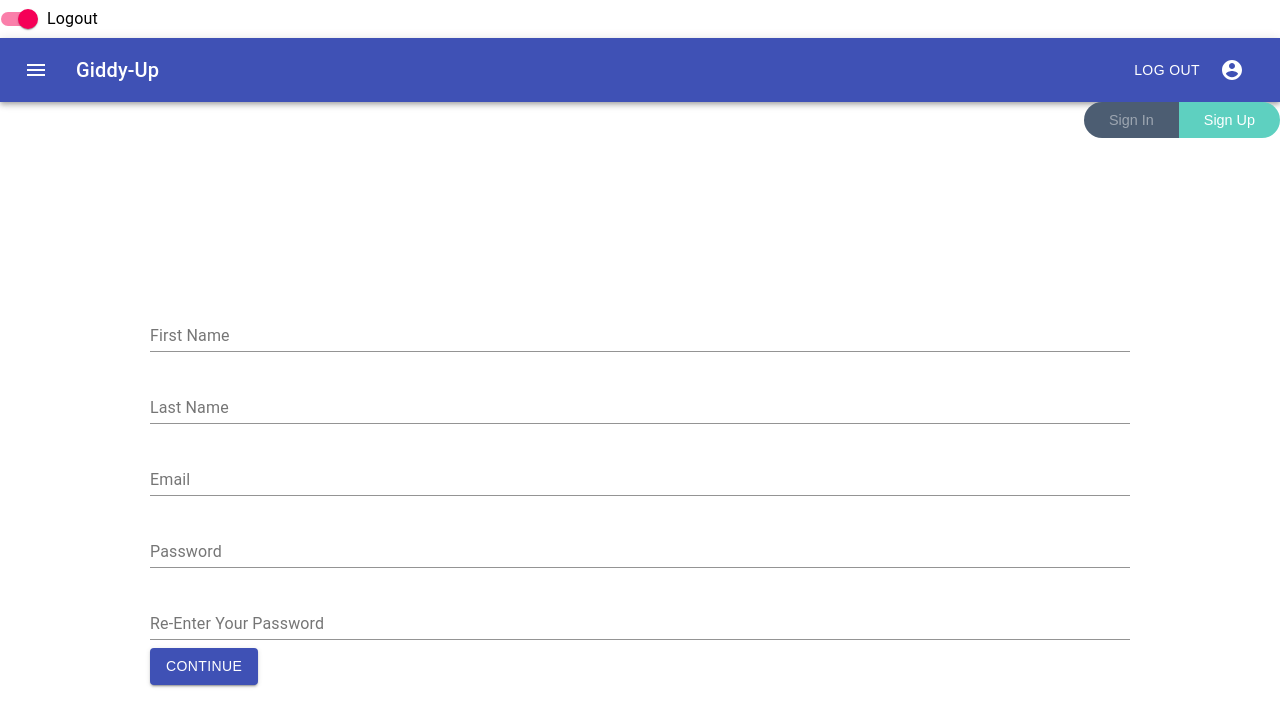
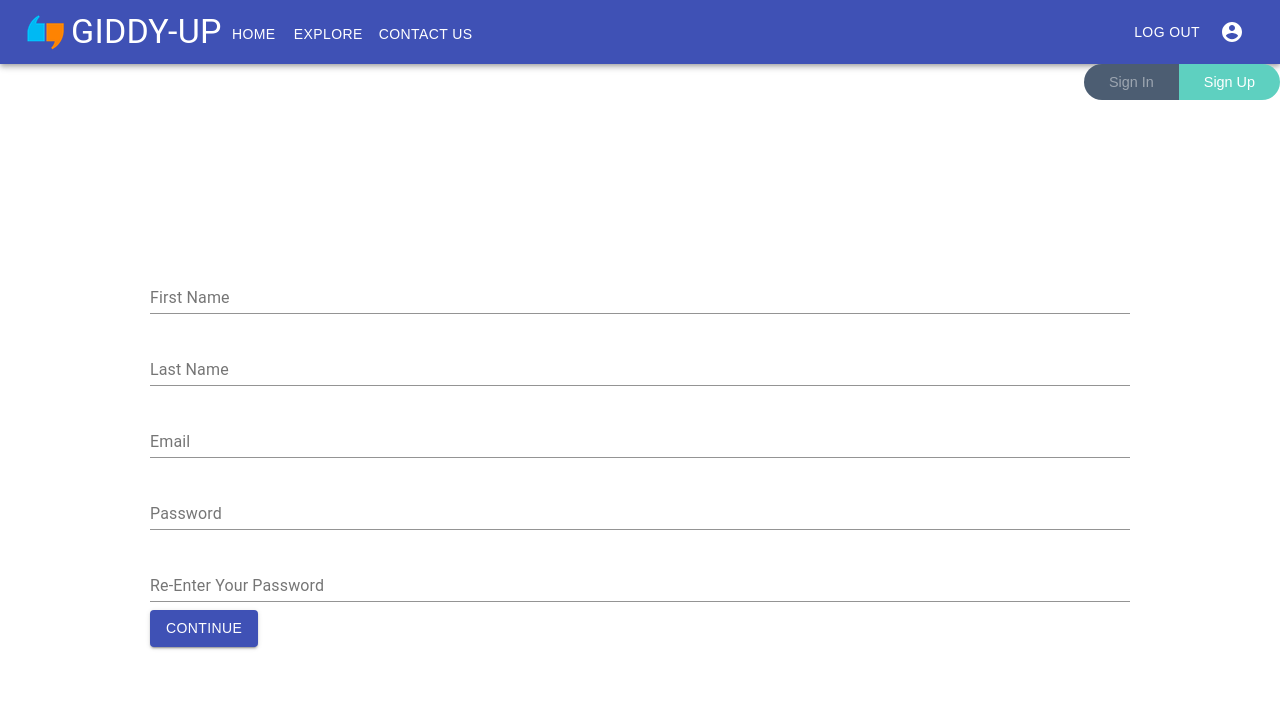
Before and after one commit to RaphaelChevallier/Social-Learning-Platform, a React (Create React App) app in the folder client/: page / in a window 1280 px wide. Shown: the top 726 px of the page. Built offline with nearby package versions, Linux system fonts and the light colour scheme.

Commit message:
Buttons&logo

```diff
--- a/client/package.json
+++ b/client/package.json
@@ -3,7 +3,7 @@
   "version": "0.1.0",
   "private": true,
   "dependencies": {
-    "@material-ui/core": "^4.6.0",
+    "@material-ui/core": "^4.6.1",
     "@material-ui/icons": "^4.5.1",
     "@material-ui/lab": "^4.0.0-alpha.32",
     "axios": "^0.19.0",
--- a/client/src/App.js
+++ b/client/src/App.js
@@ -25,6 +25,9 @@ import FormControlLabel from '@material-ui/core/FormControlLabel';
 import FormGroup from '@material-ui/core/FormGroup';
 import MenuItem from '@material-ui/core/MenuItem';
 import Menu from '@material-ui/core/Menu';
+import Logo from './logo/logoIcon.png';
+
+
 
 
 const useStyles = makeStyles(theme => ({
@@ -37,20 +40,15 @@ const useStyles = makeStyles(theme => ({
   title: {
     flexGrow: 1,
   },
+
 }));
 
 export default function App() {
   const classes = useStyles();
   const [auth, setAuth] = React.useState(true);
-  const [text, setText] = React.useState("Log OUT")
+  const [text, setText] = React.useState("Log OUT");
   const [anchorEl, setAnchorEl] = React.useState(null);
   const open = Boolean(anchorEl);
-
-  const handleChange = event => {
-    setAuth(event.target.checked);
-    setText(auth ? "login": "logout");
-
-  };
 
   const handleMenu = event => {
     setAnchorEl(event.currentTarget);
@@ -59,29 +57,39 @@ export default function App() {
   const handleClose = () => {
     setAnchorEl(null);
   };
+
+  //const handleLogin=()=>{
+    //if(sessionStorage.getItem('isloggedIn')===true && auth===false){
+
+      //setText(auth? "login" :"logout");
+    //}
+  //}
   const handleLogout = () => {
-     if(auth == true){
-   setAuth(false);}
-   setText(auth ? "login": "logout");
-  }
+      if(sessionStorage.getItem('isLoggedIn')===true && auth===true){
+          setText(auth ? "login": "logout");
+          sessionStorage.setItem('isLoggedIn',false);
+      }
+        else{
+          setAuth(false);
+          setText(auth ? "login": "login");
+        }
+    }
+
 
   return (
     <Router>
     <div className={classes.root}>
-      <FormGroup>
-        <FormControlLabel
-          control={<Switch checked={auth} onChange={handleChange} aria-label="login switch" />}
-          label={auth ? 'Logout' : 'Login'}
-        />
-      </FormGroup>
+
       <AppBar position="static">
         <Toolbar>
-          <IconButton edge="start" className={classes.menuButton} color="inherit" aria-label="menu">
-            <MenuIcon />
-          </IconButton>
-          <Typography variant="h6" className={classes.title}>
-            Giddy-Up
+          <img src={Logo} alt="websitelogo"/>
+          <Typography variant="h4" className={classes.title}>
+            GIDDY-UP
+            <Button color="inherit" onClick = "null">Home </Button>
+            <Button color="inherit" onClick = "null"> Explore </Button>
+            <Button color="inherit" onClick = "null"> Contact Us </Button>
           </Typography>
+
           <Button color="inherit" onClick = {handleLogout}> {text} </Button>
 
           {auth && (
```
Also changed, not shown: client/src/logo/logoIcon.png (added), 1 other file (tests, documents, lock files or other folders).
